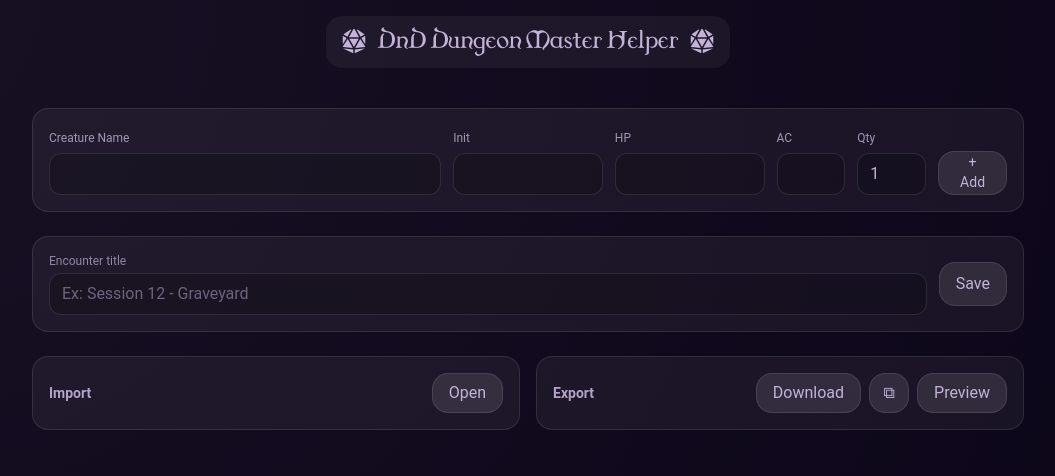
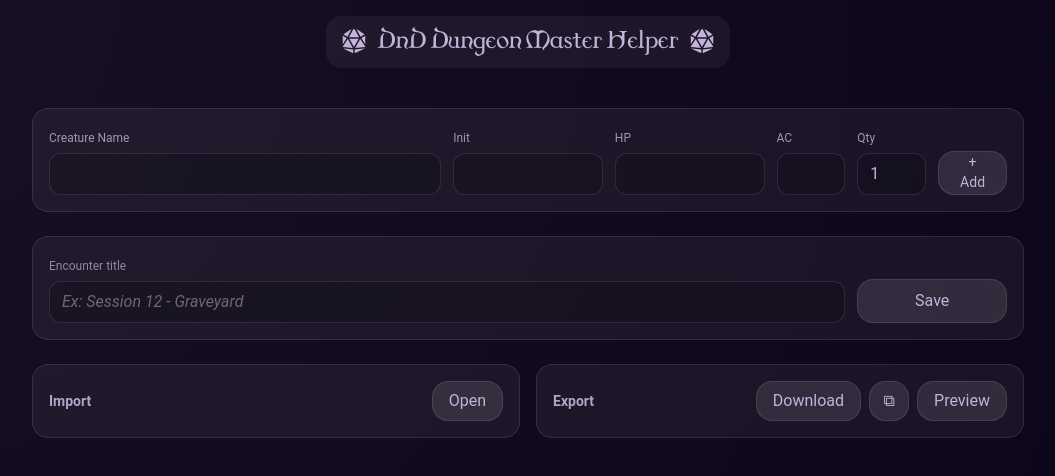
Before and after one commit to Joao-Vtr-Oliveira/dnd-dm-helper, an Angular app: page /home/encounter-builder in a window 1280 px wide. Shown: the top 476 px of the page, without its empty margins (112-1167 px from the left). Built offline with nearby package versions, Linux system fonts and the light colour scheme.

Commit message:
style: change some styles to align the save button to the input

```diff
--- a/src/app/pages/encounter-builder/encounter-builder.html
+++ b/src/app/pages/encounter-builder/encounter-builder.html
@@ -59,24 +59,27 @@
 		</div>
 	</div>
 
-	<div class="rounded-2xl bg-white/5 border border-white/10 p-4 flex flex-col md:flex-row md:items-center gap-3 justify-between">
-  <div class="flex-1">
-    <div class="text-xs opacity-70">Encounter title</div>
+<div class="rounded-2xl bg-white/5 border border-white/10 p-4">
+  <div class="grid grid-cols-1 md:grid-cols-12 gap-3 items-end">
+    <label class="md:col-span-10 block">
+      <span class="text-xs opacity-70">Encounter title</span>
       <input
-      class="w-full mt-1 rounded-xl bg-black/20 border border-white/10 px-3 py-2"
+        class="w-full mt-1 rounded-xl bg-black/20 border border-white/10 px-3 py-2 placeholder:italic"
         [ngModel]="title()"
         (ngModelChange)="title.set($event)"
         placeholder="Ex: Session 12 - Graveyard"
       />
-  </div>
+    </label>
 
     <button
-    class="h-11 px-4 rounded-2xl cursor-pointer bg-white/10 hover:bg-white/15 border border-white/10"
+      class="md:col-span-2 cursor-pointer h-11 w-full rounded-2xl bg-white/10 hover:bg-white/15 border border-white/10 shrink-0"
       (click)="save()"
     >
       Save
     </button>
   </div>
+</div>
+
 
 
 	<div class="space-y-3">
@@ -305,15 +308,13 @@
 		}
 	</div>
 
-<!-- IMPORT / EXPORT -->
 <div class="grid grid-cols-1 md:grid-cols-2 gap-4">
-  <!-- IMPORT -->
   <div class="rounded-2xl bg-white/5 border border-white/10 p-4">
     <div class="flex items-center justify-between gap-2">
       <div class="text-sm font-semibold opacity-90">Import</div>
 
       <button
-        class="h-10 px-4 rounded-2xl bg-white/10 hover:bg-white/15 border border-white/10 transition"
+        class="h-10 px-4 cursor-pointer rounded-2xl bg-white/10 hover:bg-white/15 border border-white/10 transition"
         (click)="importOpen.set(!importOpen())"
       >
         @if (importOpen()) { Hide } @else { Open }
@@ -340,14 +341,14 @@
 
         <div class="flex gap-2">
           <button
-            class="h-10 px-4 rounded-2xl bg-white/10 hover:bg-white/15 border border-white/10 transition"
+            class="h-10 px-4 rounded-2xl cursor-pointer bg-white/10 hover:bg-white/15 border border-white/10 transition"
             (click)="importFromTextarea()"
           >
             Import
           </button>
 
           <button
-            class="h-10 px-4 rounded-2xl bg-white/10 hover:bg-white/15 border border-white/10 transition"
+            class="h-10 px-4 rounded-2xl cursor-pointer bg-white/10 hover:bg-white/15 border border-white/10 transition"
             (click)="clearImport()"
           >
             Clear
@@ -371,21 +372,20 @@
     }
   </div>
 
-  <!-- EXPORT -->
   <div class="rounded-2xl bg-white/5 border border-white/10 p-4">
     <div class="flex items-center justify-between gap-2">
       <div class="text-sm font-semibold opacity-90">Export</div>
 
       <div class="flex gap-2">
         <button
-          class="h-10 px-4 rounded-2xl bg-white/10 hover:bg-white/15 border border-white/10 transition"
+          class="h-10 px-4 rounded-2xl cursor-pointer bg-white/10 hover:bg-white/15 border border-white/10 transition"
           (click)="downloadExport()"
         >
           Download
         </button>
 
         <button
-          class="h-10 w-10 inline-flex items-center justify-center rounded-2xl bg-white/10 hover:bg-white/15 border border-white/10 transition"
+          class="h-10 w-10 inline-flex cursor-pointer items-center justify-center rounded-2xl bg-white/10 hover:bg-white/15 border border-white/10 transition"
           (click)="copyExportJson()"
           title="Copy JSON"
           aria-label="Copy JSON"
@@ -394,7 +394,7 @@
         </button>
 
         <button
-          class="h-10 px-4 rounded-2xl bg-white/10 hover:bg-white/15 border border-white/10 transition"
+          class="h-10 px-4 rounded-2xl cursor-pointer bg-white/10 hover:bg-white/15 border border-white/10 transition"
           (click)="exportOpen.set(!exportOpen())"
         >
           @if (exportOpen()) { Hide } @else { Preview }
```
Lines whose indentation alone changed are shown as unchanged.
